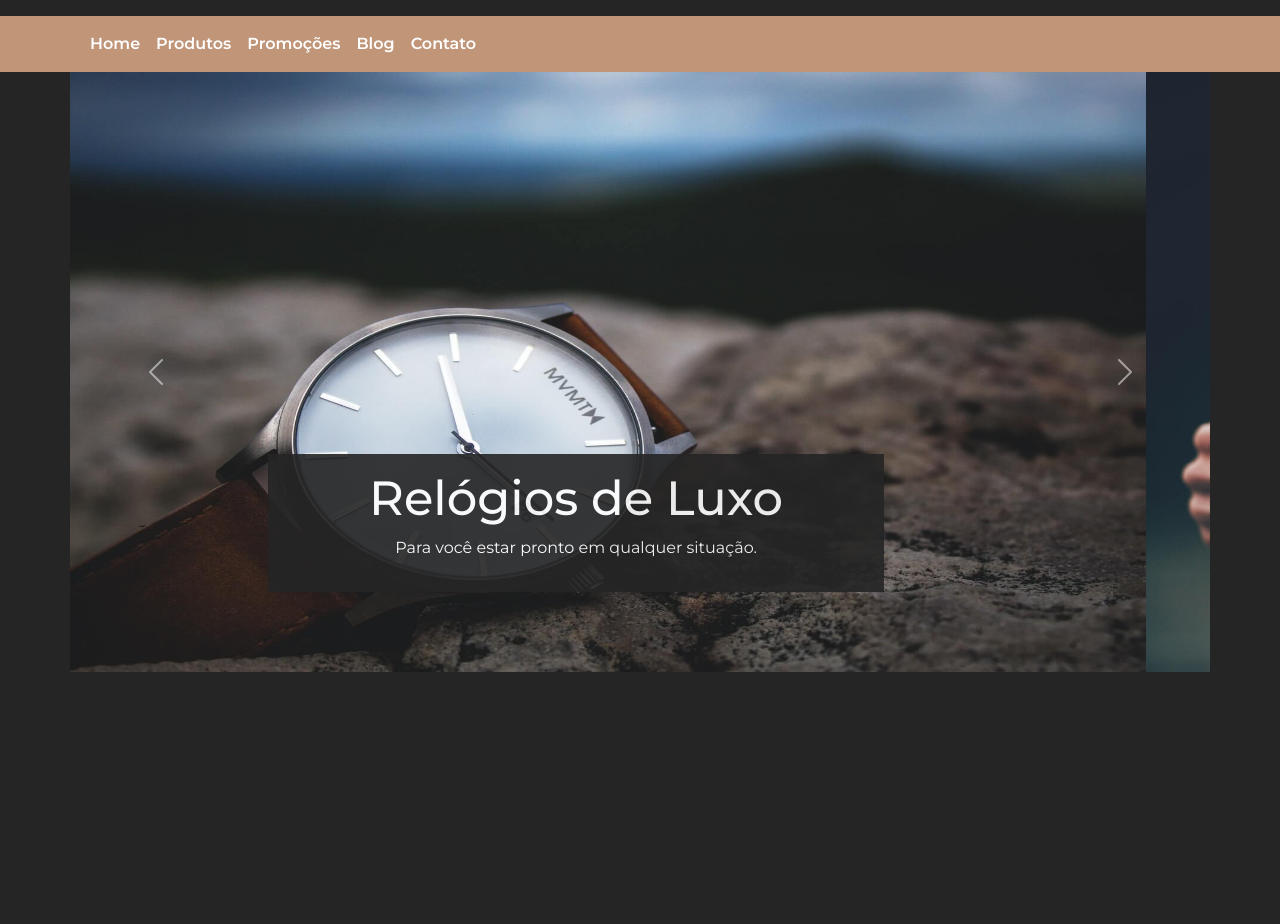
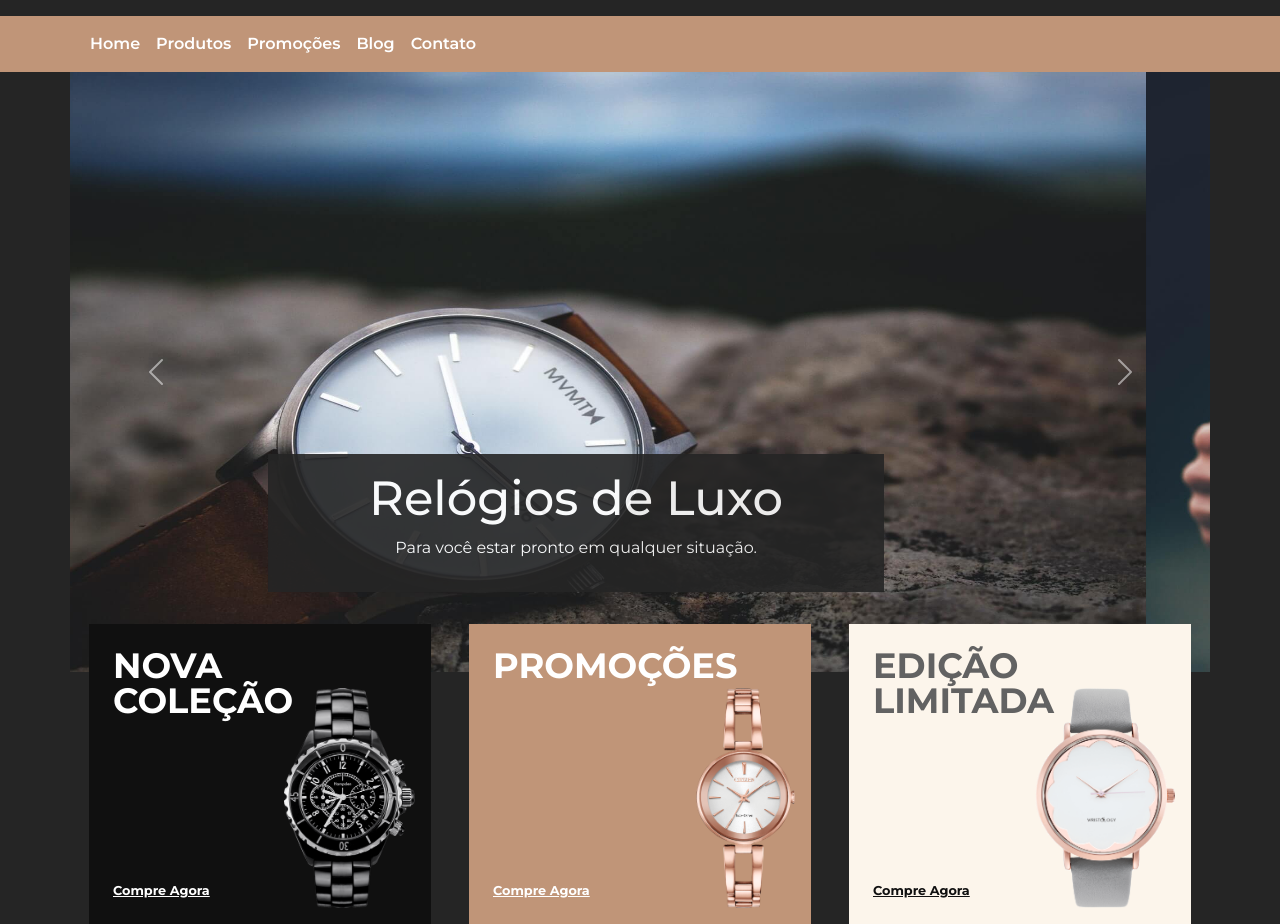
Before and after one commit to fabiomoura-m/ExactTime, a plain HTML site: page index.html in a window 1280 px wide. Shown: the part 84-1008 px from the top of the page. Before the commit the page ends 800 px from the top, so only its background shows below. Drawn offline with nearby package versions, Linux system fonts and the light colour scheme.

Commit message:
include mini banners

```diff
--- a/assets/css/styles.css
+++ b/assets/css/styles.css
@@ -20,7 +20,7 @@ body{
 }
 
 .dark-bg-color{
-  color: #101010;
+  background-color: #101010;
 }
 
 .primary-color{
@@ -151,3 +151,50 @@ opacity: 0.9;
     font-size: 3em;
   }
 }
+/* MINI BANNERS */
+#mini-banners{
+  margin-top: -3em;
+  z-index: 10;
+}
+#mini-banners .col-12{
+  z-index: 1;
+  height: 300px;
+  padding: 1.5em;
+  position: relative;
+  display: flex;
+  flex-direction: column;
+  justify-content: space-between;
+}
+@media(min-width:768px) {
+  #mini-banners .col-12{
+    width: 30%;
+  }
+}
+#mini-banners .col-12 h2{
+  text-transform: uppercase;
+  max-width: 50px;
+  font-size: 2.2em;
+  font-weight: 700;
+  line-height: 1em;
+}
+#mini-banners .col-12 img{
+  height: 220px;
+  position: absolute;
+  right: 1em;
+  bottom: 1em;
+}
+#mini-banners .col-12 a{
+  font-weight: bold;
+  color: #fff;
+  font-size: 0.8em;
+  transition: 0.5s;
+}
+#mini-banners .col-12 a:hover{
+  color: #101010;
+}
+#mini-banners #mini-banner-1 a:hover, #mini-banners #mini-banner-3 a:hover{
+  color: #c09578;
+}
+#mini-banners #mini-banner-3 a{
+  color: #101010;
+}
--- a/index.html
+++ b/index.html
@@ -113,7 +113,25 @@
       </button>
     </div>
   </div>
-
+  <div class="container" id="mini-banners">
+    <div class="row justify-content-around">
+      <div class="col-12 dark-bg-color" id="mini-banner-1">
+        <h2>Nova Coleção</h2>
+        <img src="assets/img/relogio1.png" alt="Relógio 1">
+        <a href="#">Compre Agora</a>
+      </div>
+      <div class="col-12 secondary-bg-color" id="mini-banner-2">
+        <h2>Promoções</h2>
+        <img src="assets/img/relogio2.png" alt="Relógio 2">
+        <a href="#">Compre Agora</a>
+      </div>
+      <div class="col-12 light-bg-color" id="mini-banner-3">
+        <h2 class="secondary-color">Edição Limitada</h2>
+        <img src="assets/img/relogio3.png" alt="Relógio 3">
+        <a href="#">Compre Agora</a>
+      </div>
+    </div>
+  </div>
 
 
 
```
